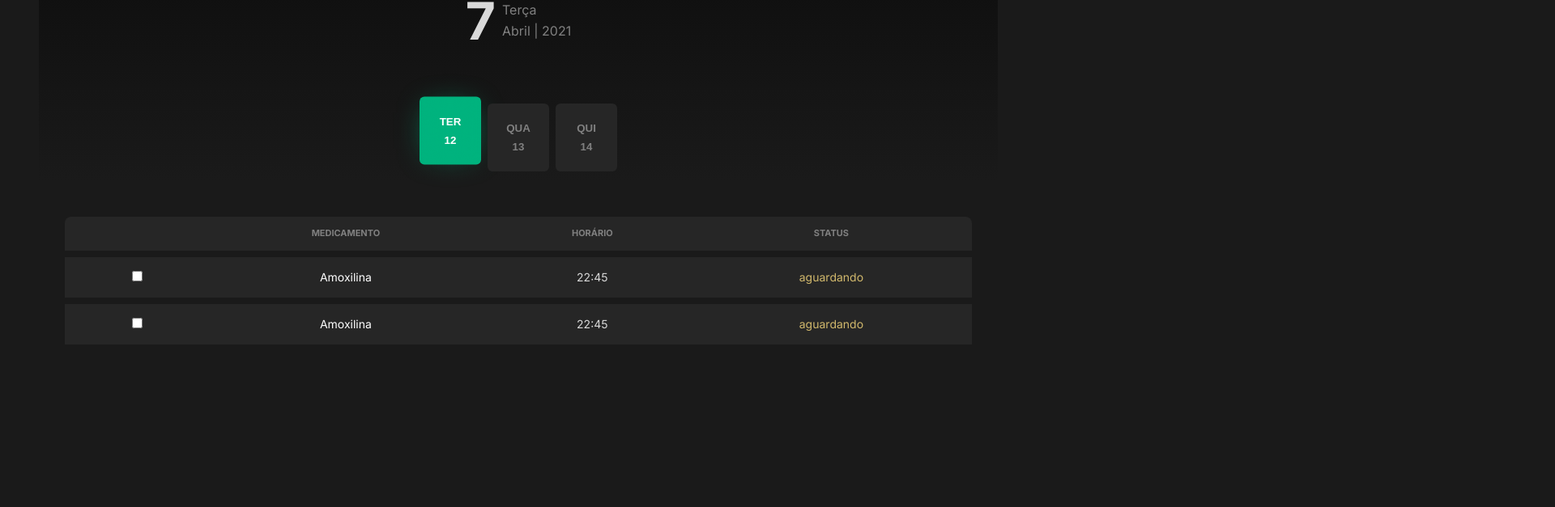
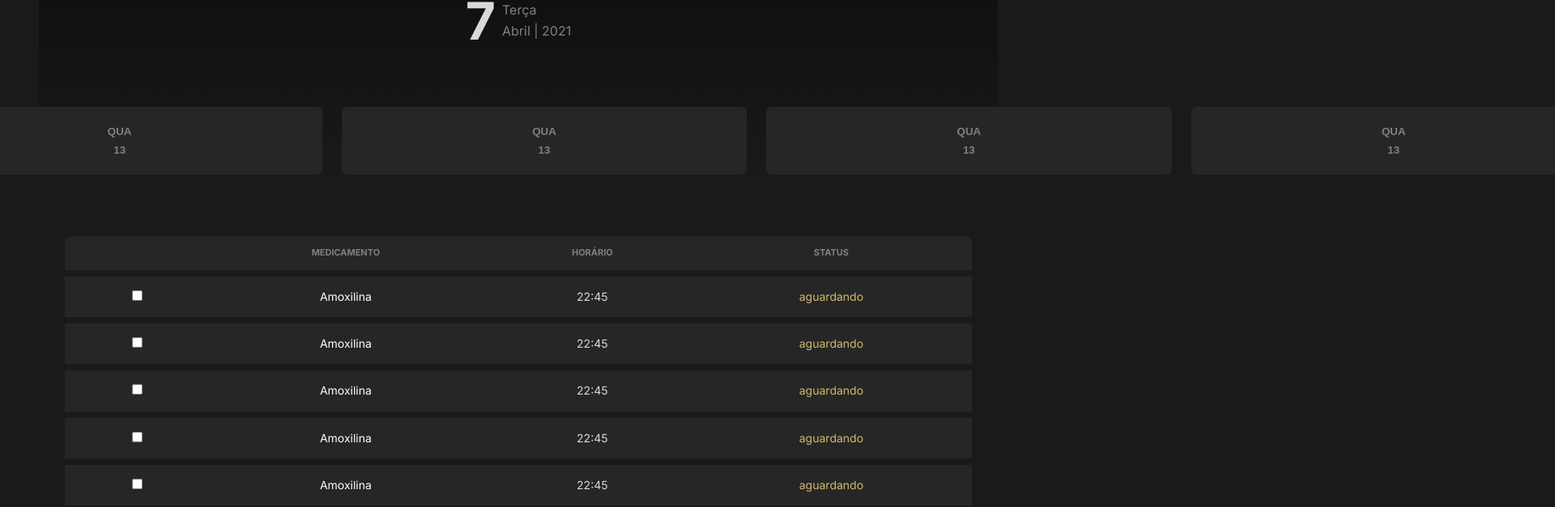
Before and after one commit to pabloccard/minhas-medicacoes, a Next.js app: page /calendario in a window 1280 px wide. Shown: the part 149-776 px from the top of the page at 81% size, 1920 px wide, since content can reach past the window. Built offline with nearby package versions, Linux system fonts and the light colour scheme.

Commit message:
feat(calendario): Add slider

```diff
--- a/package.json
+++ b/package.json
@@ -16,6 +16,7 @@
     "@types/react-dom": "18.2.4",
     "eslint": "8.40.0",
     "eslint-config-next": "13.4.1",
+    "keen-slider": "^6.8.5",
     "next": "13.4.1",
     "react": "18.2.0",
     "react-dom": "18.2.0",
--- a/src/app/calendario/page.tsx
+++ b/src/app/calendario/page.tsx
@@ -1,6 +1,48 @@
+'use client'
+
+import { useEffect, useState } from 'react'
 import styles from './styles.module.css'
+import { useKeenSlider } from 'keen-slider/react'
 
 export default function Calendario() {
+  const [activeSlide, setActiveSlide] = useState(false)
+
+  const [sliderRef, instanceRef] = useKeenSlider({
+    initial: 0,
+    slides: {
+      perView: 'auto',
+      spacing: activeSlide ? 8 : 0,
+      // origin: 'center',
+    },
+
+    range: {
+      // align: true,
+    },
+
+    breakpoints: {
+      '(min-width: 1024px)': {
+        slides: {
+          perView: 2.2,
+          spacing: 16,
+        },
+      },
+    },
+  })
+
+  useEffect(() => {
+    if (instanceRef.current) {
+      const sliderWidth = instanceRef.current.size
+      const itemsWidthSum = instanceRef.current.slides.length * 76
+      const spacingWidthSum = (instanceRef.current.slides.length - 1) * 8
+
+      if (sliderWidth < itemsWidthSum + spacingWidthSum) {
+        setActiveSlide(true)
+      }
+
+      console.log(sliderWidth < itemsWidthSum + spacingWidthSum)
+    }
+  }, [instanceRef])
+
   return (
     <div className={styles.container}>
       <div className={styles.selectedDate}>
@@ -11,19 +53,40 @@ export default function Calendario() {
         </div>
       </div>
 
-      <div className={styles.scheduledDayList}>
-        <button className={`${styles.scheduledDay} ${styles.active}`}>
+      <div
+        className={`${styles.scheduledDayList} ${
+          activeSlide && styles.activeSlide
+        }`}
+      >
+        <div
+          ref={sliderRef}
+          className={`${styles.slider} ${
+            activeSlide && styles.activeSlide
+          } keen-slider `}
+        >
+          <button
+            className={`${styles.scheduledDay} ${styles.active} keen-slider__slide`}
+          >
             <strong>Ter</strong>
             <strong>12</strong>
           </button>
-        <button className={styles.scheduledDay}>
+          <button className={`${styles.scheduledDay} keen-slider__slide`}>
             <strong>qua</strong>
             <strong>13</strong>
           </button>
-        <button className={styles.scheduledDay}>
-          <strong>Qui</strong>
-          <strong>14</strong>
+          <button className={`${styles.scheduledDay} keen-slider__slide`}>
+            <strong>qua</strong>
+            <strong>13</strong>
           </button>
+          <button className={`${styles.scheduledDay} keen-slider__slide`}>
+            <strong>qua</strong>
+            <strong>13</strong>
+          </button>
+          <button className={`${styles.scheduledDay} keen-slider__slide`}>
+            <strong>qua</strong>
+            <strong>13</strong>
+          </button>
+        </div>
       </div>
 
       <div className={styles.scheduledTimeContainer}>
@@ -54,6 +117,30 @@ export default function Calendario() {
               <td>22:45</td>
               <td>aguardando</td>
             </tr>
+            <tr>
+              <td>
+                <input type="checkbox" name="" id="" />
+              </td>
+              <td>Amoxilina</td>
+              <td>22:45</td>
+              <td>aguardando</td>
+            </tr>
+            <tr>
+              <td>
+                <input type="checkbox" name="" id="" />
+              </td>
+              <td>Amoxilina</td>
+              <td>22:45</td>
+              <td>aguardando</td>
+            </tr>
+            <tr>
+              <td>
+                <input type="checkbox" name="" id="" />
+              </td>
+              <td>Amoxilina</td>
+              <td>22:45</td>
+              <td>aguardando</td>
+            </tr>
           </tbody>
         </table>
       </div>
--- a/src/app/calendario/styles.module.css
+++ b/src/app/calendario/styles.module.css
@@ -41,10 +41,30 @@
 }
 
 .scheduledDayList {
-    margin-top: 4rem;
+    padding-block: 4.25rem;
+}
+
+.scheduledDayList.activeSlide {
+    width: 100vw;
+    overflow: hidden;
+    padding-left: 2rem;
+    margin-left: -2rem;
+    position: relative;
+
+    padding-right: 2rem;
+}
+
+.slider {
     display: flex;
     justify-content: center;
     gap: 0.5rem;
+}
+
+
+.slider.activeSlide {
+    justify-content: unset;
+    gap: unset;
+    /* overflow: visible !important; */
 }
 
 .scheduledDay {
@@ -56,13 +76,14 @@
 
     width: 4.75rem;
     height: 5.25rem;
+    padding: 2rem;
 
     background: var(--gray-500);
     border: 0;
     border-radius: 6px;
     cursor: pointer;
 
-    transition: all ease-in-out 0.2s;
+    /* transition: all ease-in-out 0.2s; */
     position: relative;
 }
 
@@ -100,7 +121,6 @@
     width: 100%;
     overflow: auto;
     white-space: nowrap;
-    margin-top: 3rem;
 }
 
 .scheduledTimeContainer table {
--- a/src/components/Header/styles.module.css
+++ b/src/components/Header/styles.module.css
@@ -3,6 +3,7 @@
     position: fixed;
     bottom: 0;
     background: var(--gray-500);
+    z-index: 200;
 }
 
 .logo {
```
Also changed, not shown: 1 other file (tests, documents, lock files or other folders). Lines whose indentation alone changed are shown as unchanged.
